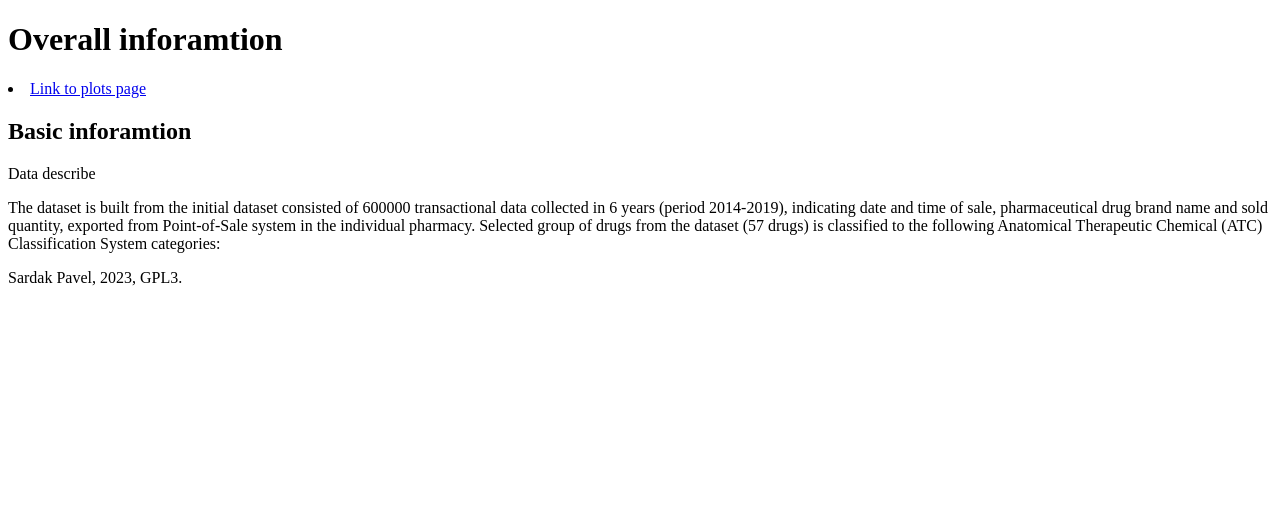
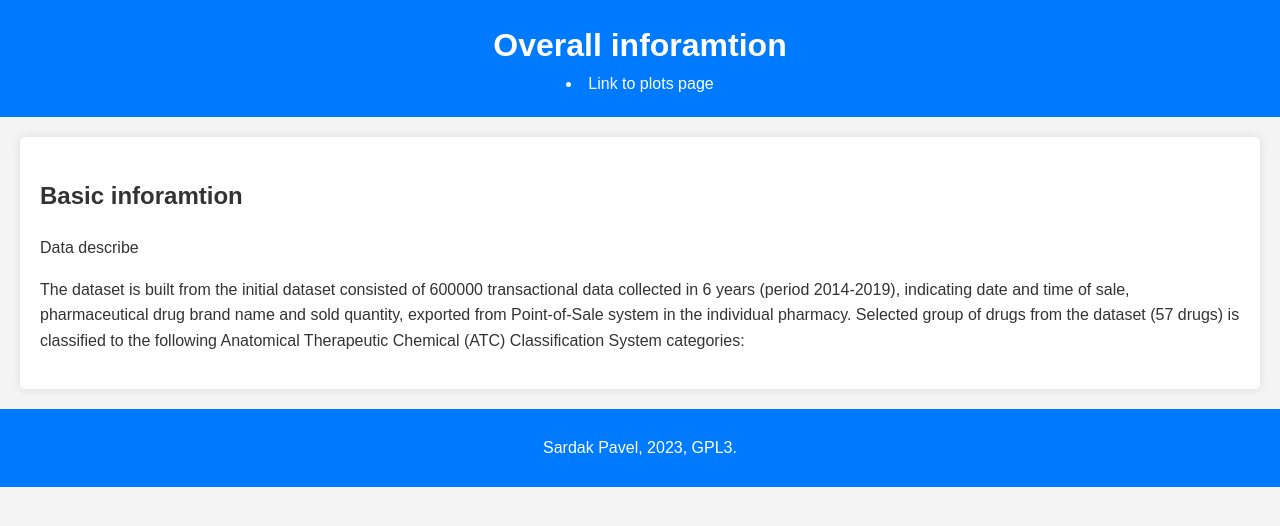
Before and after one commit to VChemSilaBrat/HSE-DSBA-2023-FIRST-SEMESTER-PROJECT, a Flask app: page /about in a window 1280 px wide. Shown: the top 526 px of the page. Run offline with Flask 3, Linux system fonts and the light colour scheme.

Commit message:
adding css, major fixing

```diff
--- /dev/null
+++ b/static/styles/style.css
@@ -0,0 +1,47 @@
+body {
+    font-family: Arial, sans-serif;
+    margin: 0;
+    padding: 0;
+    line-height: 1.6;
+    background-color: #f4f4f4;
+    color: #333;
+  }
+
+  header {
+    background-color: #007bff;
+    color: #fff;
+    padding: 20px;
+    text-align: center;
+  }
+
+  h1 {
+    margin: 0;
+    font-size: 2em;
+  }
+
+  nav a {
+    color: #fff;
+    text-decoration: none;
+  }
+
+  main {
+    padding: 20px;
+  }
+
+  article {
+    background-color: #fff;
+    padding: 20px;
+    border-radius: 5px;
+    box-shadow: 0 0 10px rgba(0, 0, 0, 0.1);
+  }
+
+  h2 {
+    font-size: 1.5em;
+  }
+
+  footer {
+    background-color: #007bff;
+    color: #fff;
+    text-align: center;
+    padding: 10px 0;
+  }
--- a/templates/about.html
+++ b/templates/about.html
@@ -4,7 +4,7 @@
     <meta charset="utf-8">
     <meta name="viewport" content="width=device-width, initial-scale=1.0">
     <title>About this project</title>
-    <link rel="stylesheet" href="./styles/style.css">
+    <link rel="stylesheet" href="static\styles\style.css">
   </head>
   <body>
     <header>
```
Also changed, not shown: templates/Plots.html (line endings or trailing spaces), templates/styles/style.css (deleted).
